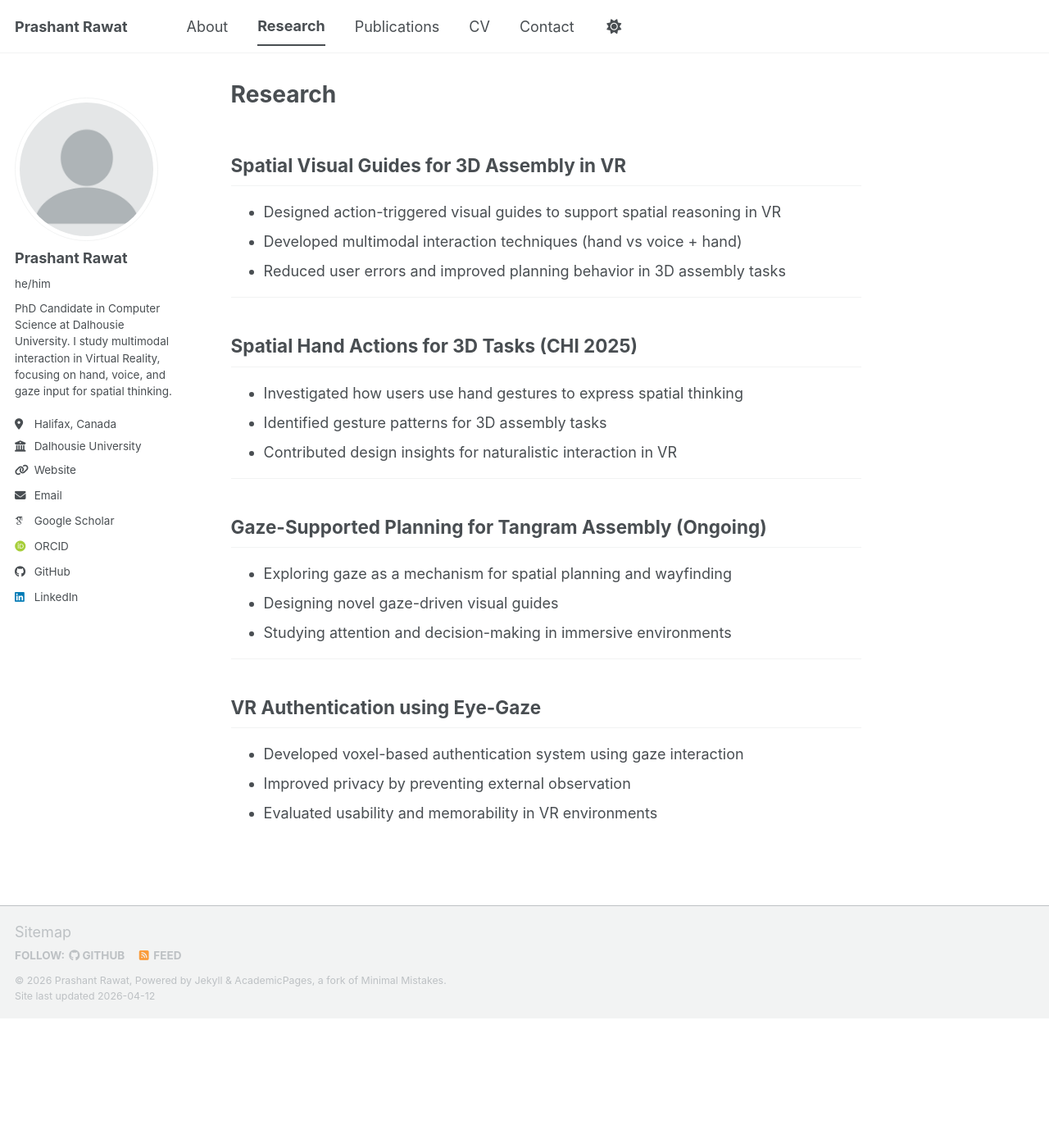
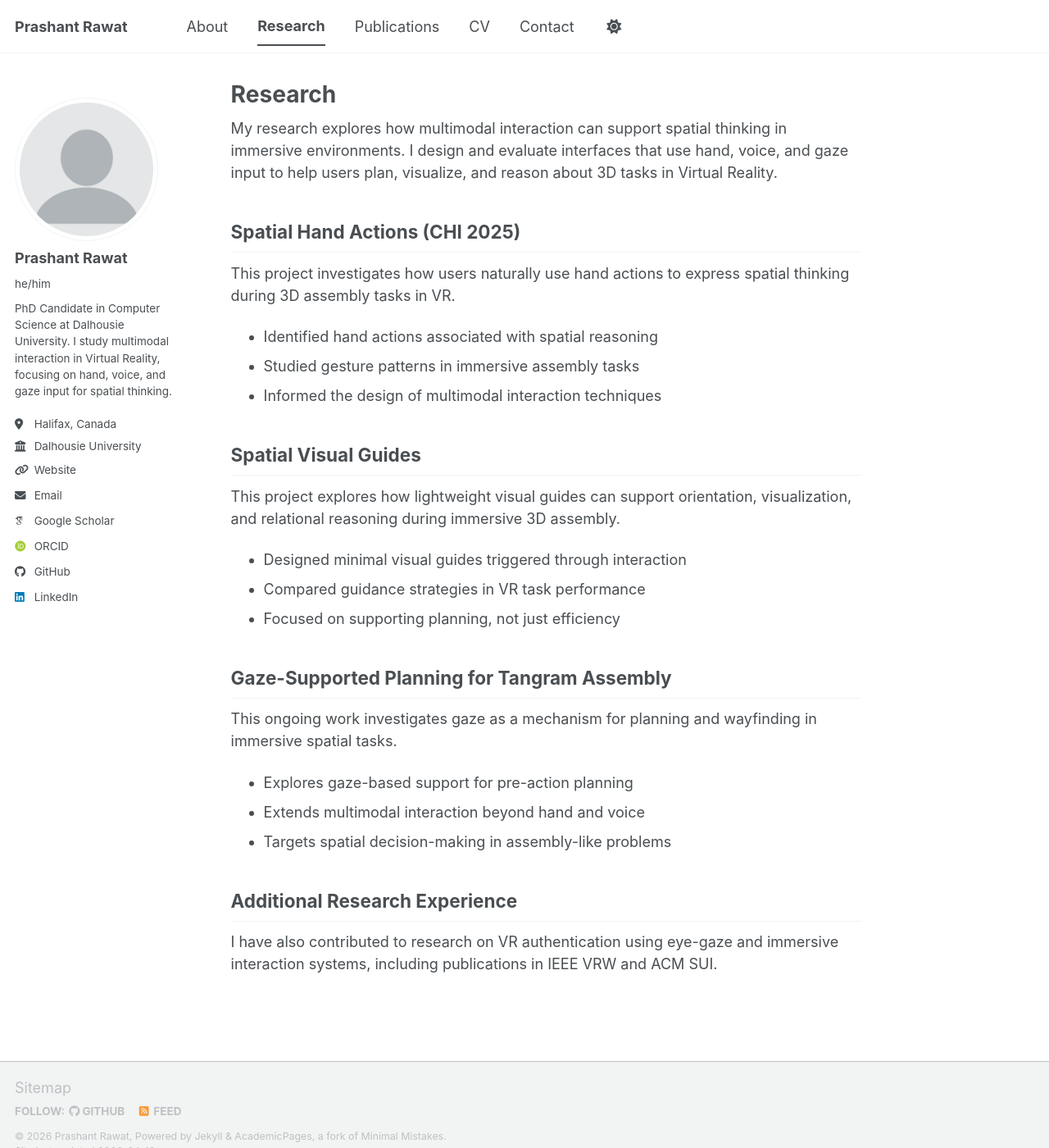
Before and after one commit to prashantXR/prashantXR.github.io, a Jekyll site: the page built from _pages/research.md, in a window 1280 px wide and 1400 px high. Shown: the whole window at 82% size. Built offline with Jekyll 4.4.1, drawn with Linux system fonts in a browser that asks for light colours; some web fonts are replaced; a script bundle is joined from its source files by our own code; library files that are not in the unit come from our copies.

Commit message:
Update research.md

```diff
--- a/_pages/research.md
+++ b/_pages/research.md
@@ -4,32 +4,32 @@ title: "Research"
 permalink: /research/
 ---
 
-## Spatial Visual Guides for 3D Assembly in VR
+My research explores how multimodal interaction can support spatial thinking in immersive environments. I design and evaluate interfaces that use hand, voice, and gaze input to help users plan, visualize, and reason about 3D tasks in Virtual Reality.
 
-- Designed action-triggered visual guides to support spatial reasoning in VR
-- Developed multimodal interaction techniques (hand vs voice + hand)
-- Reduced user errors and improved planning behavior in 3D assembly tasks
+## Spatial Hand Actions (CHI 2025)
 
----
+This project investigates how users naturally use hand actions to express spatial thinking during 3D assembly tasks in VR.
 
-## Spatial Hand Actions for 3D Tasks (CHI 2025)
+- Identified hand actions associated with spatial reasoning
+- Studied gesture patterns in immersive assembly tasks
+- Informed the design of multimodal interaction techniques
 
-- Investigated how users use hand gestures to express spatial thinking
-- Identified gesture patterns for 3D assembly tasks
-- Contributed design insights for naturalistic interaction in VR
+## Spatial Visual Guides
 
----
+This project explores how lightweight visual guides can support orientation, visualization, and relational reasoning during immersive 3D assembly.
 
-## Gaze-Supported Planning for Tangram Assembly (Ongoing)
+- Designed minimal visual guides triggered through interaction
+- Compared guidance strategies in VR task performance
+- Focused on supporting planning, not just efficiency
 
-- Exploring gaze as a mechanism for spatial planning and wayfinding
-- Designing novel gaze-driven visual guides
-- Studying attention and decision-making in immersive environments
+## Gaze-Supported Planning for Tangram Assembly
 
----
+This ongoing work investigates gaze as a mechanism for planning and wayfinding in immersive spatial tasks.
 
-## VR Authentication using Eye-Gaze
+- Explores gaze-based support for pre-action planning
+- Extends multimodal interaction beyond hand and voice
+- Targets spatial decision-making in assembly-like problems
 
-- Developed voxel-based authentication system using gaze interaction
-- Improved privacy by preventing external observation
-- Evaluated usability and memorability in VR environments
+## Additional Research Experience
+
+I have also contributed to research on VR authentication using eye-gaze and immersive interaction systems, including publications in IEEE VRW and ACM SUI.
```
